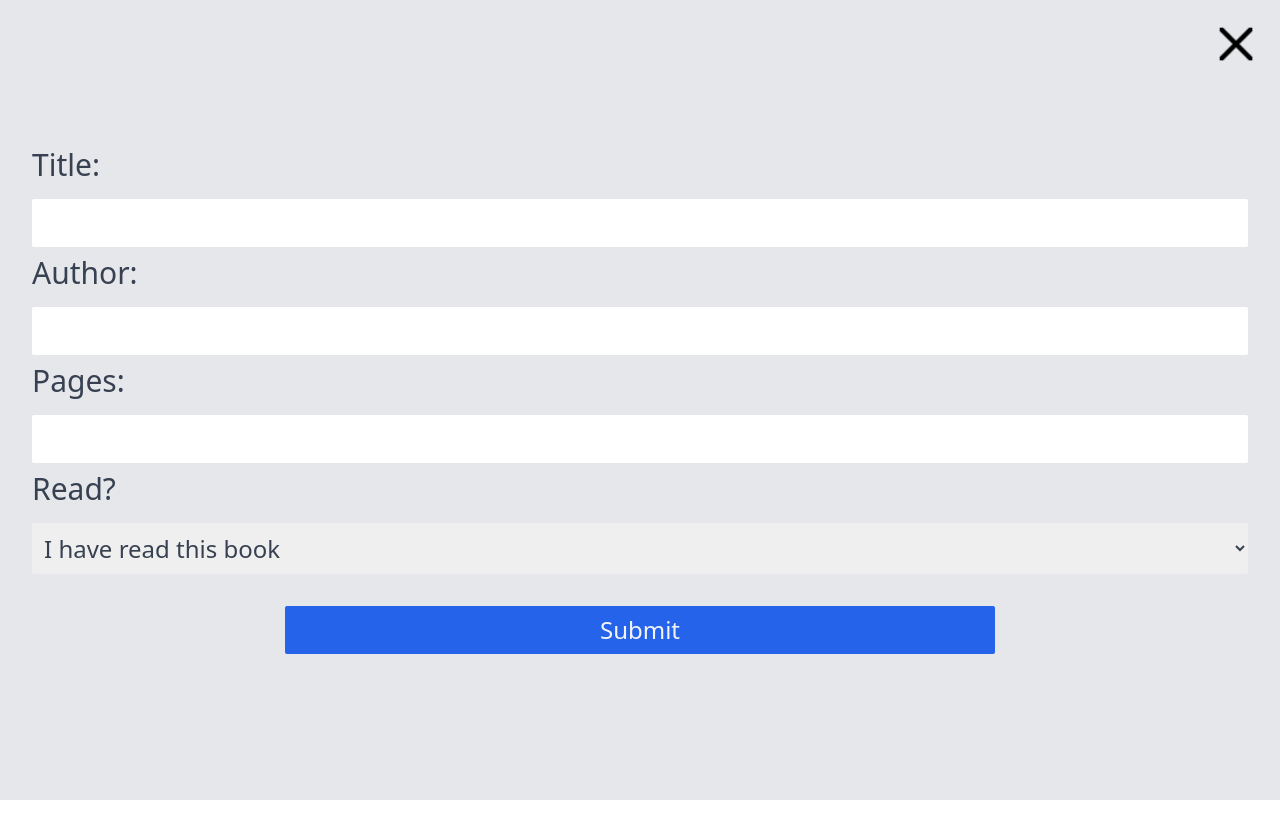
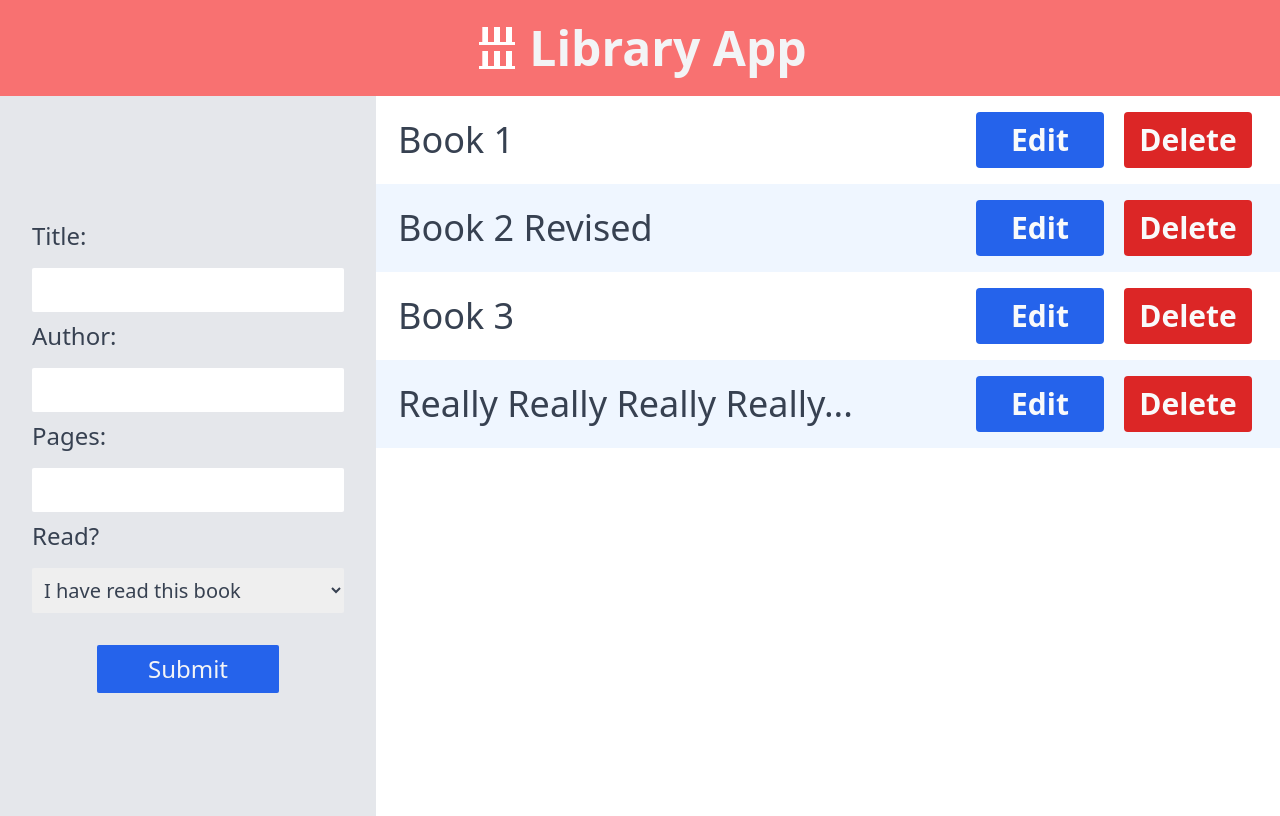
Before and after one commit to Jaypen-git/library-app, a React (Create React App) app: page /edit/1 in a window 1280 px wide. Built offline with nearby package versions, Linux system fonts and the light colour scheme; data requests are answered from the project's data file.

Commit message:
makes format for 960px+ (edit doesnt work)

```diff
--- a/src/App.css
+++ b/src/App.css
@@ -1,8 +1,8 @@
-.content {
-  height: calc(100vh - 120px);
+.container {
+  height: calc(100vh - 80px);
 }
 
-.bookForm {
+.Form {
   flex: 2;
 }
 
--- a/src/App.js
+++ b/src/App.js
@@ -4,14 +4,23 @@ import Home from './Home';
 import Header from './Header';
 import { BrowserRouter, Switch, Route } from 'react-router-dom';
 import EditBook from './EditBook';
+import { useState, useEffect } from 'react';
 
 function App() {
+  const [WindowSize, setWindowSize] = useState(window.innerWidth);
+
+  useEffect(() => {
+    window.addEventListener('resize', () => {
+      setWindowSize(window.innerWidth);
+      // console.log(WindowSize);
+    });
+  }, [WindowSize])
 
   return (
     <BrowserRouter>
         <div className="App h-screen text-gray-700 text-lg">
           <Header />
-          <div className='mobile'>
+          {WindowSize < 960 && <div className='mobile'>
             {/* Need to use react router to make a mobile menu */}
             <Switch>
               <Route exact path="/">
@@ -24,12 +33,11 @@ function App() {
                 <EditBook />
               </Route>
             </Switch>
-          </div>
-          <div className='pc hidden'>
-            <Header />
-            <Home />
-            <Form url={'http://localhost:8000/library'} method={'POST'}/>
-          </div>
+          </div>}
+          {WindowSize >= 960 && <div className='pc container flex w-screen'>
+            <Form url={'http://localhost:8000/library'} method={'POST'} className={'Form'} />
+            <Home className={'content'} />
+          </div>}
         </div>
     </BrowserRouter>
   );
--- a/src/Form.js
+++ b/src/Form.js
@@ -26,22 +26,22 @@ const Form = ({ url, method }) => {
     return (
     <div>
         <Link to="/">
-            <button>
+            <button className="lg:hidden">
                 <img src={require("./images/window-close.png")} alt="close" className="w-11 sm: w-14 absolute top-4 right-4 z-20" />
             </button>
         </Link>
-        <form className="bookForm bg-gray-200 p-5 sm: p-8 z-10 h-screen w-screen absolute top-0 flex flex-col justify-center" onSubmit={e => {
+        <form className="Form bg-gray-200 p-5 sm: p-8 lg:py-0 z-10 h-screen lg:h-full w-screen lg:w-full absolute lg:static top-0 flex flex-col justify-center" onSubmit={e => {
             e.preventDefault();
             handleSubmit();
             }}>
-            <label htmlFor="title" className="block mb-2 sm:mb-4 text-xl sm:text-3xl">Title: </label>
-            <input type="text" className="block mb-2 p-1 sm:p-2 rounded-sm sm:text-2xl" required value={title} onChange={e => setTitle(e.target.value)} id="title"/>
-            <label htmlFor="author" className="block mb-2 sm:mb-4 text-xl sm:text-3xl">Author: </label>
-            <input type="text" className="block mb-2 p-1 sm:p-2 rounded-sm sm:text-2xl" required value={author} onChange={e => setAuthor(e.target.value)} id="author" />
-            <label htmlFor="pages" className="block mb-2 sm:mb-4 text-xl sm:text-3xl">Pages: </label>
-            <input type="text" className="block mb-2 p-1 sm:p-2 rounded-sm sm:text-2xl" required value={pages} onChange={e => setPages(e.target.value)} id="pages" />
-            <label htmlFor="status" className="block mb-2 sm:mb-4 text-xl sm:text-3xl">Read? </label>
-            <select name="status" className="block mb-2 p-1 sm:p-2 rounded-sm sm:text-2xl" required value={status} onChange={e =>  setStatus(e.target.value)} id="status">
+            <label htmlFor="title" className="block mb-2 sm:mb-4 text-xl sm:text-3xl lg:text-2xl">Title: </label>
+            <input type="text" className="block mb-2 p-1 sm:p-2 rounded-sm sm:text-2xl lg:text-xl" required value={title} onChange={e => setTitle(e.target.value)} id="title"/>
+            <label htmlFor="author" className="block mb-2 sm:mb-4 text-xl sm:text-3xl lg:text-2xl">Author: </label>
+            <input type="text" className="block mb-2 p-1 sm:p-2 rounded-sm sm:text-2xl lg:text-xl" required value={author} onChange={e => setAuthor(e.target.value)} id="author" />
+            <label htmlFor="pages" className="block mb-2 sm:mb-4 text-xl sm:text-3xl lg:text-2xl">Pages: </label>
+            <input type="text" className="block mb-2 p-1 sm:p-2 rounded-sm sm:text-2xl lg:text-xl" required value={pages} onChange={e => setPages(e.target.value)} id="pages" />
+            <label htmlFor="status" className="block mb-2 sm:mb-4 text-xl sm:text-3xl lg:text-2xl">Read? </label>
+            <select name="status" className="block mb-2 p-1 sm:p-2 rounded-sm sm:text-2xl lg:text-xl" required value={status} onChange={e =>  setStatus(e.target.value)} id="status">
                 <option value="Read">I have read this book</option>
                 <option value="Unread">I have not read this book</option>
             </select>
--- a/src/Header.js
+++ b/src/Header.js
@@ -2,12 +2,12 @@ import { Link } from 'react-router-dom';
 
 const Header = () => {
     return (
-        <header className="bg-red-400 p-4 sm:p-6 flex items-center justify-between">
+        <header className="bg-red-400 p-4 sm:p-6 flex items-center justify-between lg:justify-center">
             <div className="flex items-center">
                 <img src={require("./images/library-shelves.png")} alt="library-icon" className="w-12 sm:w-14 pr-2 inline"/>
                 <h1 className="text-gray-100 text-3xl sm:text-5xl font-bold sm:font-semibold inline">Library App</h1>
             </div>
-            <Link to="form">
+            <Link to="form" className={'lg:hidden'}>
                 <button className="bg-black bg-opacity-40 rounded sm:w-15 sm:h-15 self-center">
                     <img src={require("./images/plus.png")} alt="Add Book" className="w-13 sm:w-15" />
                 </button>
```
